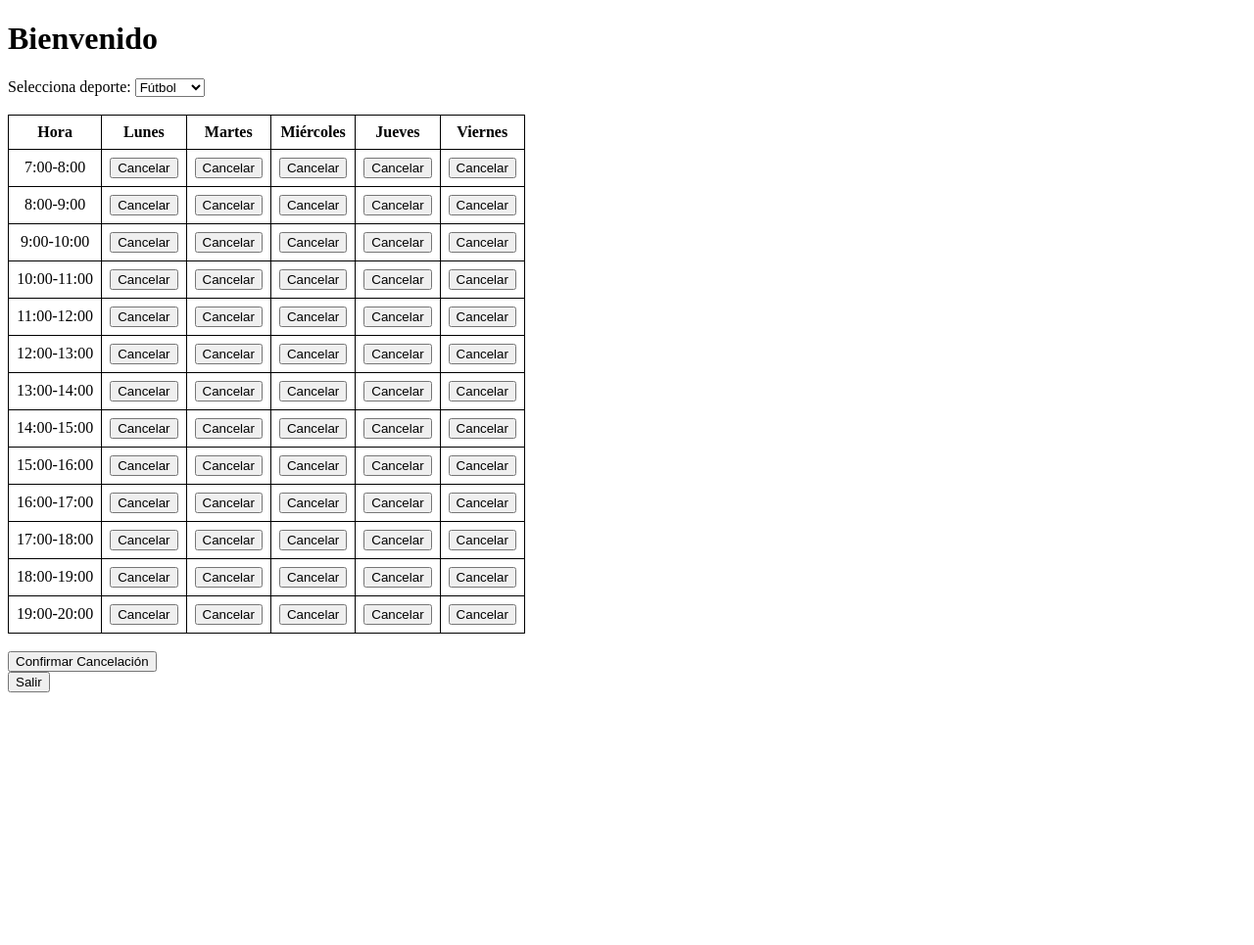
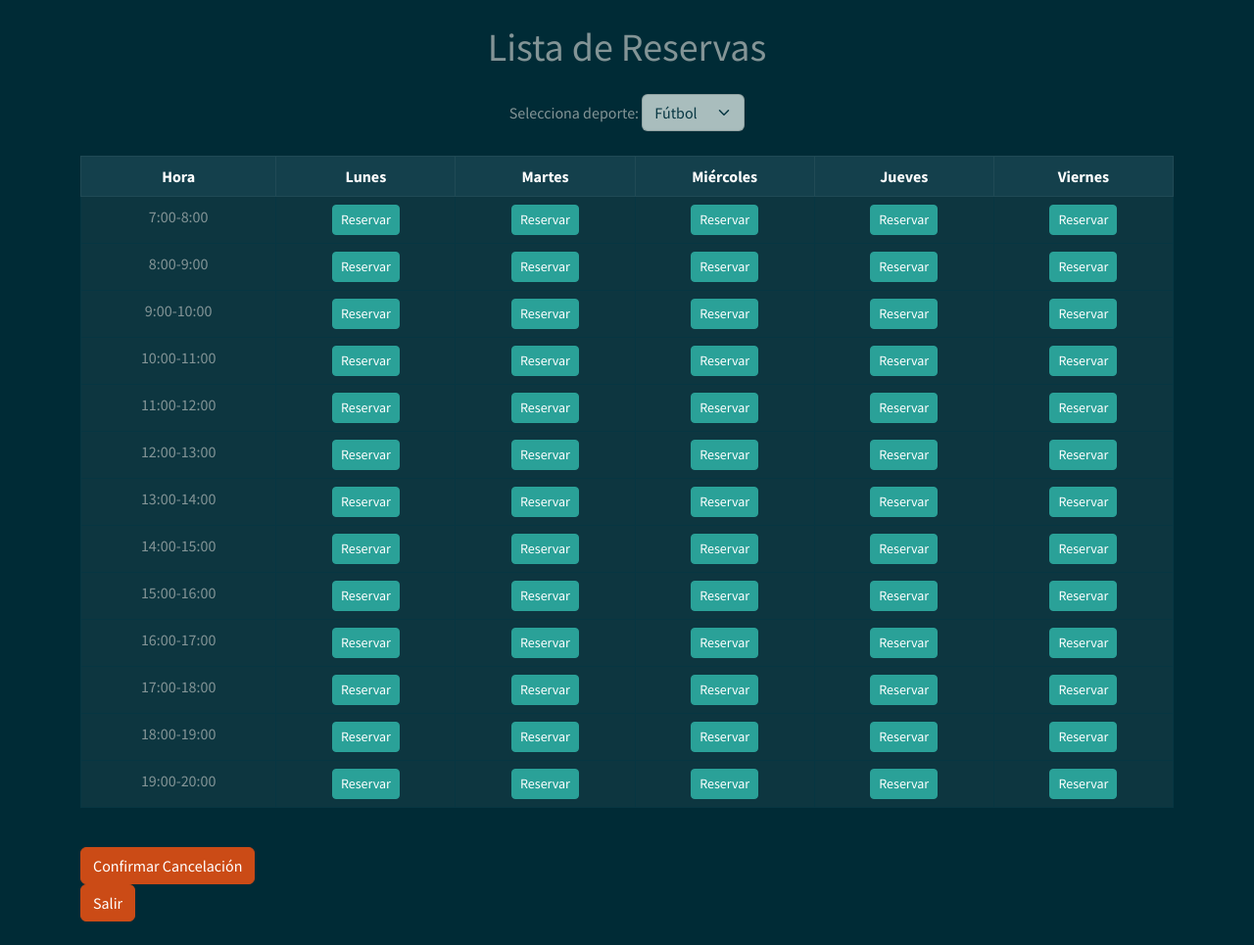
Before and after one commit to alainbru/ReservaCanchasUNA, a Django app: page /coordinador/reservas/ in a window 1280 px wide. Shown: the whole page at 98% size. Before the commit the page ends 707 px from the top, so only its background shows below. Run offline with Django 5.2, Linux system fonts and the light colour scheme; data comes from the database, SQL or seed files in the repository; both versions use the stored data as it was after the commit.

Commit message:
ultimos cambios de coordinador

```diff
--- a/ReservaCanchasUNA/templates/ReservaCanchasUNA/reservas.html
+++ b/ReservaCanchasUNA/templates/ReservaCanchasUNA/reservas.html
@@ -1,35 +1,20 @@
+{% load static %}
 <!DOCTYPE html>
 <html lang="es">
 <head>
     <meta charset="UTF-8">
-    <meta name="viewport" content="width=device-width, initial-scale=1.0">
-    <title>Reservas del Coordinador</title>
-    <style>
-        table, th, td {
-            border: 1px solid black;
-            border-collapse: collapse;
-        }
-        th, td {
-            padding: 8px;
-            text-align: center;
-        }
-    </style>
+    <title>Reservas</title>
+    <link rel="stylesheet" href="https://bootswatch.com/5/solar/bootstrap.min.css">
 </head>
-<body>
-    {% if rol == 'coordinador' %}
-    <h1>Bienvenido Coordinador</h1>
-{% elif rol == 'estudiante' %}
-    <h1>Bienvenido Estudiante</h1>
-{% elif rol == 'admin' %}
-    <h1>Bienvenido Administrador</h1>
-{% else %}
-    <h1>Bienvenido</h1>
-{% endif %}
+<body class="p-4">
 
-    <!-- Formulario para seleccionar el deporte -->
-    <form method="get" action="">
-        <label for="deporte">Selecciona deporte:</label>
-        <select name="deporte" id="deporte" onchange="this.form.submit()">
+    <div class="container">
+        <h1 class="text-center mb-4">Lista de Reservas</h1>
+
+        <!-- Filtro de deporte -->
+        <form method="get" action="" class="mb-4 text-center">
+            <label for="deporte" class="form-label">Selecciona deporte:</label>
+            <select name="deporte" id="deporte" class="form-select d-inline-block w-auto" onchange="this.form.submit()">
                 <option value="voley" {% if deporte == 'voley' %}selected{% endif %}>Vóley</option>
                 <option value="basquet" {% if deporte == 'basquet' %}selected{% endif %}>Básquet</option>
                 <option value="futsal" {% if deporte == 'futsal' %}selected{% endif %}>Futsal</option>
@@ -37,119 +22,85 @@
             </select>
         </form>
 
-    <br>
+        {% if ya_reservo %}
+            <div class="alert alert-warning text-center">
+                Ya hiciste una reserva para este deporte.
+            </div>
+        {% endif %}
 
-    <!-- Tabla de Reservas -->
-    <table>
+        <!-- Tabla de reservas -->
+        <div class="table-responsive">
+            <table class="table table-bordered table-hover text-center">
+                <thead class="table-dark">
+                    <tr>
+                        <th rowspan="{% if deporte == 'futbol' %}1{% else %}2{% endif %}">Hora</th>
+                        {% for dia in dias %}
                             {% if deporte == 'futbol' %}
-            <tr>
-                <th>Hora</th>
-                {% for dia in dias %}
-                    <th>{{ dia }}</th>  <!-- Una columna por día -->
+                                <th>{{ dia }}</th>
+                            {% else %}
+                                <th colspan="2">{{ dia }}</th>
+                            {% endif %}
                         {% endfor %}
                     </tr>
-
-            {% for hora in horas %}
-                <tr>
-                    <td>{{ hora }}</td>
-                    {% for dia in dias %}
-                        <td>
-                            {% for reserva in reservas %}
-                                {% if reserva.dia == dia and reserva.hora == hora %}
-                                   {% if reserva.disponible %}
-    {% if cancelacion_confirmada %}
-        <span>Coordinador</span>
-    {% else %}
-        <form method="post">
-            {% csrf_token %}
-            <input type="hidden" name="id_reserva" value="{{ reserva.id }}">
-            <button type="submit" name="accion" value="cancelar">Cancelar</button>
-        </form>
-    {% endif %}
-{% else %}
-    <form method="post">
-        {% csrf_token %}
-        <input type="hidden" name="id_reserva" value="{{ reserva.id }}">
-        <button type="submit" name="accion" value="confirmar">Confirmar</button>
-    </form>
-{% endif %}
-                                {% endif %}
-                            {% endfor %}
-                        </td>
-                    {% endfor %}
-                </tr>
-            {% endfor %}
-        {% else %}
-            <!-- Aquí va el código para otros deportes -->
-            <tr>
-                <th rowspan="2">Hora</th>
-                {% for dia in dias %}
-                    <th colspan="2">{{ dia }}</th>  <!-- Dos columnas para otros deportes -->
-                {% endfor %}
-            </tr>
+                    {% if deporte != 'futbol' %}
                     <tr>
                         {% for dia in dias %}
                             <th>Cancha 1</th>
                             <th>Cancha 2</th>
                         {% endfor %}
                     </tr>
+                    {% endif %}
+                </thead>
+                <tbody>
                     {% for hora in horas %}
                     <tr>
                         <td>{{ hora }}</td>
                         {% for dia in dias %}
-            <!-- Cancha 1 -->
+                            {% if deporte == 'futbol' %}
                                 <td>
                                     {% for reserva in reservas %}
-                    {% if reserva.dia == dia and reserva.hora == hora and reserva.cancha == 'cancha 1' %}
+                                        {% if reserva.dia == dia and reserva.hora == hora %}
                                             {% if reserva.disponible %}
-                            {% if cancelacion_confirmada %}
-                                <span>Coordinador</span>
+                                                <form method="post">
+                                                    {% csrf_token %}
+                                                    <input type="hidden" name="id_reserva" value="{{ reserva.id }}">
+                                                    <button type="submit" class="btn btn-sm btn-success">Reservar</button>
+                                                </form>
+                                            {% else %}
+                                                Confirmado
+                                            {% endif %}
+                                        {% endif %}
+                                    {% endfor %}
+                                </td>
+                            {% else %}
+                                {% for cancha in canchas %}
+                                    <td>
+                                        {% for reserva in reservas %}
+                                            {% if reserva.dia == dia and reserva.hora == hora and reserva.cancha == cancha %}
+                                                {% if reserva.disponible %}
+                                                    {% if ya_reservo %}
+                                                        <button class="btn btn-sm btn-secondary" disabled>Reservar</button>
                                                     {% else %}
                                                         <form method="post">
                                                             {% csrf_token %}
                                                             <input type="hidden" name="id_reserva" value="{{ reserva.id }}">
-                                    <button type="submit" name="accion" value="cancelar">Cancelar</button>
+                                                            <button type="submit" class="btn btn-sm btn-success">Reservar</button>
                                                         </form>
                                                     {% endif %}
                                                 {% else %}
-                            <form method="post">
-                                {% csrf_token %}
-                                <input type="hidden" name="id_reserva" value="{{ reserva.id }}">
-                                <button type="submit" name="accion" value="confirmar">Confirmar</button>
-                            </form>
-                        {% endif %}
-                    {% endif %}
-                {% endfor %}
-            </td>
-            <!-- Cancha 2 -->
-            <td>
-                {% for reserva in reservas %}
-                    {% if reserva.dia == dia and reserva.hora == hora and reserva.cancha == 'cancha 2' %}
-                        {% if reserva.disponible %}
-                            {% if cancelacion_confirmada %}
-                                <span>Coordinador</span>
-                            {% else %}
-                                <form method="post">
-                                    {% csrf_token %}
-                                    <input type="hidden" name="id_reserva" value="{{ reserva.id }}">
-                                    <button type="submit" name="accion" value="cancelar">Cancelar</button>
-                                </form>
-                            {% endif %}
-                        {% else %}
-                            <form method="post">
-                                {% csrf_token %}
-                                <input type="hidden" name="id_reserva" value="{{ reserva.id }}">
-                                <button type="submit" name="accion" value="confirmar">Confirmar</button>
-                            </form>
+                                                    Confirmado
                                                 {% endif %}
                                             {% endif %}
                                         {% endfor %}
                                     </td>
                                 {% endfor %}
+                            {% endif %}
+                        {% endfor %}
                     </tr>
                     {% endfor %}
-        {% endif %}
+                </tbody>
             </table>
+        </div>
 
     <br>
 
@@ -157,11 +108,11 @@
 {% if not cancelacion_confirmada %}
 <form method="post" action="">
     {% csrf_token %}
-    <button type="submit" name="accion" value="confirmar_cancelacion">Confirmar Cancelación</button>
+    <button type="submit" name="accion" value="confirmar_cancelacion" class="btn btn-warning">Confirmar Cancelación</button>
 </form>
 {% endif %}
 <form method="get" action="{% if rol == 'coordinador' %}/coordinador{% elif rol == 'estudiante' %}/estudiante{% elif rol == 'admin' %}/admin{% else %}/{% endif %}">
-    <button type="submit">Salir</button>
+    <button type="submit"class="btn btn-warning" >Salir</button>
 </form>
 </body>
 </html>
```
Also changed, not shown: db.sqlite3. Lines whose indentation alone changed are shown as unchanged.
